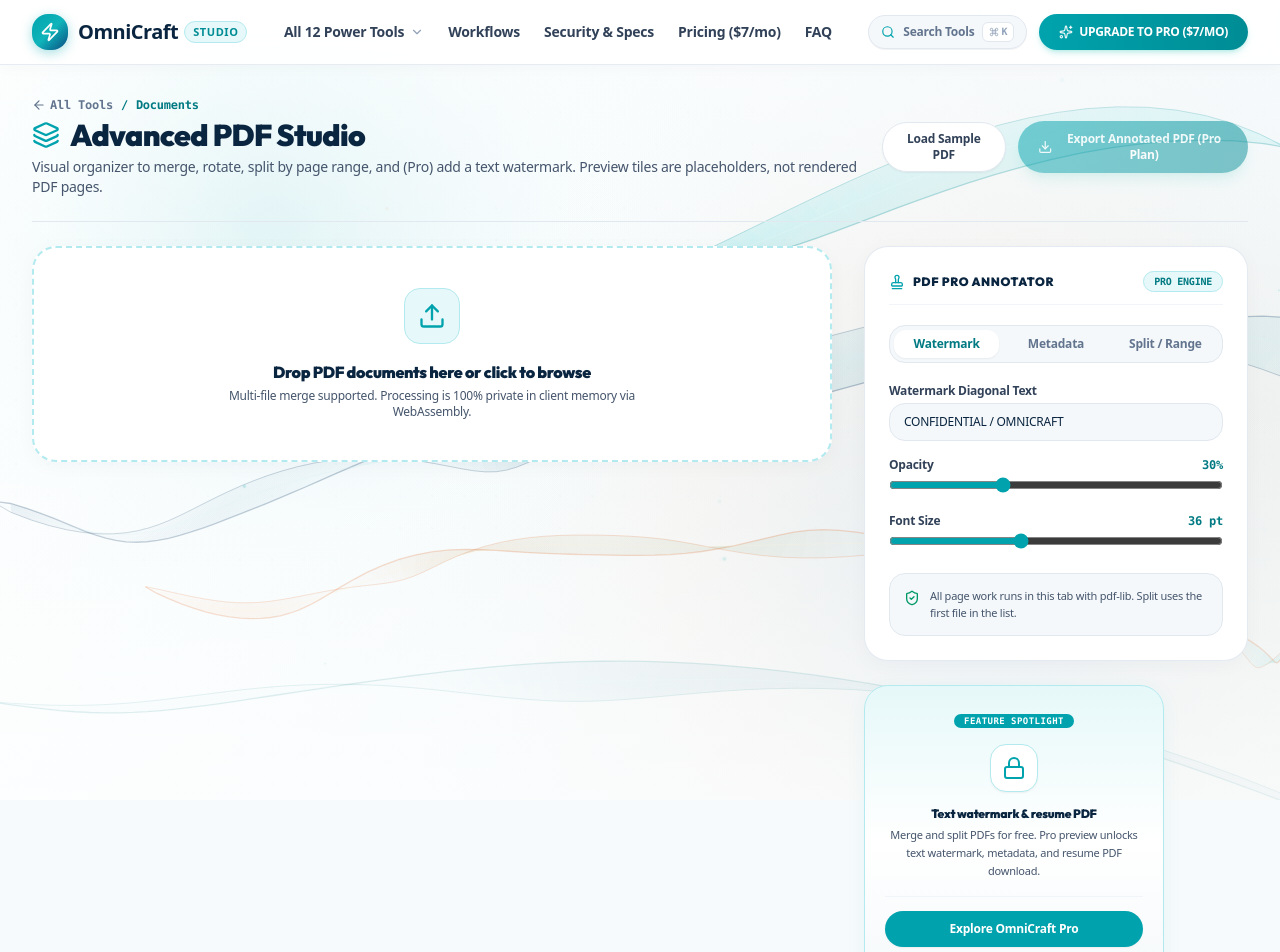
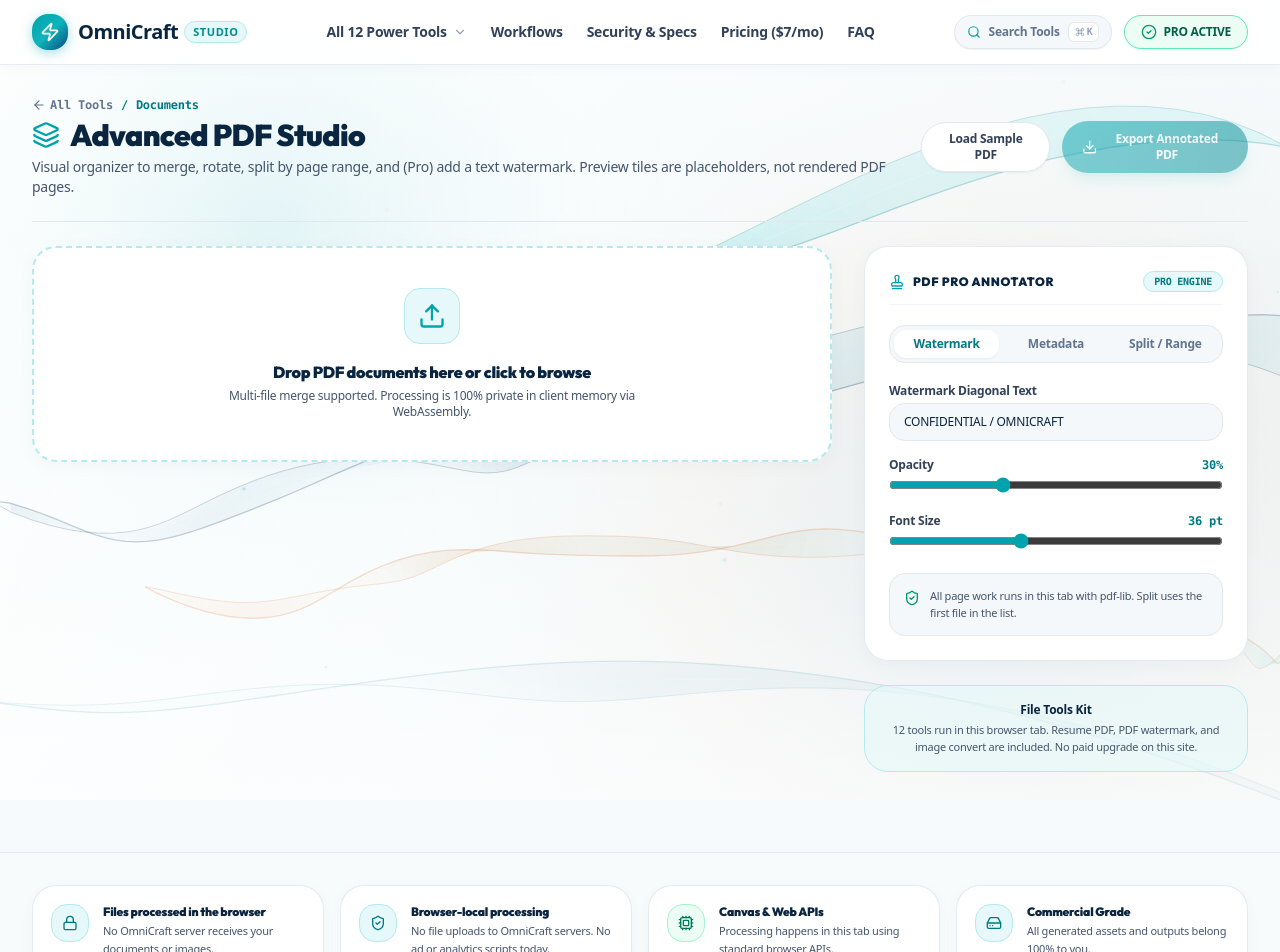
Before and after one commit to Sourendas/OmniCraft-Studio, a React (Vite) app: page /pdf-suite in a window 1280 px wide. Shown: the top 952 px of the page. Built offline with nearby package versions, Linux system fonts and the light colour scheme.

Commit message:
Rebrand nav/hero/footer and unlock tools without Pro checkout

```diff
--- a/src/components/layout/AdBanner.tsx
+++ b/src/components/layout/AdBanner.tsx
@@ -1,6 +1,4 @@
 import React from 'react';
-import { useSubscription } from '../../context/SubscriptionContext';
-import { Sparkles, ShieldCheck, Zap, ArrowRight, Lock } from 'lucide-react';
 
 interface AdBannerProps {
   type: 'leaderboard' | 'sidebar' | 'in-content';
@@ -8,116 +6,10 @@ interface AdBannerProps {
 }
 
 export const AdBanner: React.FC<AdBannerProps> = ({ type, className = '' }) => {
-  const { isPro, openUpgradeModal } = useSubscription();
-
-  if (isPro) {
-    return (
-      <div
-        id={`ad-pro-pill-${type}`}
-        className={`flex items-center justify-center gap-2 py-2 px-4 rounded-full bg-emerald-50 border border-emerald-200 text-xs text-emerald-800 my-4 shadow-2xs ${className}`}
-      >
-        <span className="flex h-2 w-2 rounded-full bg-emerald-500 animate-pulse" />
-        <span className="font-black">OmniCraft Pro Active</span>
-        <span className="text-emerald-300">•</span>
-        <span className="font-bold">Uncapped High-Throughput Mode</span>
-        <ShieldCheck className="w-3.5 h-3.5 text-emerald-600" />
-      </div>
-    );
-  }
-
-  if (type === 'leaderboard') {
-    return (
-      <div
-        id="ad-banner-leaderboard"
-        className={`w-full max-w-[728px] mx-auto rounded-3xl bg-gradient-to-r from-[#E6F8F9] via-white to-[#E6F8F9]/60 border border-[#B3EAEF] p-4 my-6 flex flex-col sm:flex-row items-center justify-between gap-3 text-center sm:text-left transition-all shadow-[0_4px_20px_rgba(0,163,173,0.06)] hover:border-[#00A3AD] ${className}`}
-      >
-        <div className="flex items-center gap-3.5">
-          <div className="w-10 h-10 rounded-2xl bg-white border border-[#B3EAEF] flex items-center justify-center shrink-0 shadow-2xs">
-            <Sparkles className="w-5 h-5 text-[#00A3AD]" />
-          </div>
-          <div>
-            <div className="flex items-center gap-2 justify-center sm:justify-start">
-              <span className="text-[9px] font-mono font-bold tracking-wider px-2 py-0.5 rounded-full bg-[#00A3AD] text-white uppercase">
-                PRO SPOTLIGHT
-              </span>
-              <span className="text-xs font-black text-[#0A2540]">
-                OmniCraft Pro Spotlight: Resume PDF & PDF watermark export
-              </span>
-            </div>
-            <p className="text-[11px] text-slate-600 mt-0.5 font-medium">
-              Accelerate in-browser exports: resume PDF download and text watermark plus metadata.
-            </p>
-          </div>
-        </div>
-
-        <div className="flex items-center gap-2 shrink-0">
-          <button
-            onClick={() => openUpgradeModal('OmniCraft Pro Spotlight')}
-            className="text-xs font-black px-4 py-2 rounded-full bg-[#00A3AD] hover:bg-[#00B5B8] text-white transition-all shadow-xs cursor-pointer flex items-center gap-1.5"
-          >
-            <span>Learn More</span>
-            <ArrowRight className="w-3 h-3" />
-          </button>
-        </div>
-      </div>
-    );
-  }
-
-  if (type === 'sidebar') {
-    return (
-      <div
-        id="ad-banner-sidebar"
-        className={`w-full max-w-[300px] rounded-3xl bg-gradient-to-b from-[#E6F8F9] via-white to-[#F4F8FA] border border-[#B3EAEF] p-5 flex flex-col justify-between text-center my-4 shadow-[0_4px_20px_rgba(0,163,173,0.06)] ${className}`}
-      >
-        <div>
-          <span className="text-[9px] font-mono font-bold tracking-wider px-2.5 py-0.5 rounded-full bg-[#00A3AD] text-white uppercase">
-            FEATURE SPOTLIGHT
-          </span>
-          <div className="w-12 h-12 mx-auto my-3.5 rounded-2xl bg-white border border-[#B3EAEF] flex items-center justify-center shadow-xs">
-            <Lock className="w-6 h-6 text-[#00A3AD]" />
-          </div>
-          <h4 className="text-xs font-black text-[#0A2540] mb-1">Text watermark & resume PDF</h4>
-          <p className="text-[11px] text-slate-600 leading-relaxed font-medium">
-            Merge and split PDFs for free. Pro preview unlocks text watermark, metadata, and resume PDF download.
-          </p>
-        </div>
-
-        <div className="pt-3.5 border-t border-slate-100 mt-4">
-          <button
-            onClick={() => openUpgradeModal('Feature Spotlight')}
-            className="w-full py-2.5 px-3 rounded-full bg-[#00A3AD] hover:bg-[#00B5B8] text-white text-xs font-black transition-all mb-2 cursor-pointer shadow-xs"
-          >
-            Explore OmniCraft Pro
-          </button>
-          <span className="text-[10px] text-slate-500 font-mono">100% In-Browser Privacy</span>
-        </div>
-      </div>
-    );
-  }
-
-  // in-content
   return (
-    <div
-      id="ad-banner-incontent"
-      className={`w-full max-w-[340px] sm:max-w-[440px] mx-auto rounded-3xl bg-[#E6F8F9]/50 border border-[#B3EAEF] p-4 my-6 flex flex-col justify-between text-center shadow-xs ${className}`}
-    >
-      <div className="flex items-center justify-between mb-2">
-        <span className="text-[9px] font-mono font-bold tracking-wider px-2 py-0.5 rounded-full bg-[#00A3AD] text-white uppercase">
-          PRO SPOTLIGHT
-        </span>
-        <button
-          onClick={() => openUpgradeModal('Pro Features')}
-          className="text-[11px] text-[#007A82] hover:text-[#00A3AD] transition-colors font-bold cursor-pointer"
-        >
-          View Plans
-        </button>
-      </div>
-      <p className="text-xs text-slate-700 font-medium">
-        ⚡ Unlock text PDF watermarking, metadata export, and resume PDF download.
-      </p>
-      <div className="mt-3 flex justify-center">
-        <span className="text-[10px] text-[#008C95] font-mono font-bold">100% Client-Side Engine Guarantee</span>
-      </div>
+    <div id={`site-note-${type}`} className={`w-full max-w-[560px] mx-auto rounded-3xl bg-[#E6F8F9]/60 border border-[#B3EAEF] p-4 my-6 text-center ${className}`}>
+      <p className="text-xs font-black text-[#0A2540]">File Tools Kit</p>
+      <p className="text-[11px] text-slate-600 mt-1 font-medium">12 tools run in this browser tab. Resume PDF, PDF watermark, and image convert are included. No paid upgrade on this site.</p>
     </div>
   );
 };
--- a/src/context/SubscriptionContext.tsx
+++ b/src/context/SubscriptionContext.tsx
@@ -1,5 +1,4 @@
-import React, { createContext, useContext, useState, useEffect } from 'react';
-import confetti from 'canvas-confetti';
+import React, { createContext, useContext } from 'react';
 
 interface SubscriptionContextType {
   isPro: boolean;
@@ -16,111 +15,24 @@ interface SubscriptionContextType {
 
 const SubscriptionContext = createContext<SubscriptionContextType | undefined>(undefined);
 
-const PRO_STORAGE_KEY = 'omnicraft_pro_member_v1';
-const PRO_PLAN_KEY = 'omnicraft_pro_plan_v1';
-
 export const SubscriptionProvider: React.FC<{ children: React.ReactNode }> = ({ children }) => {
-  const [isPro, setIsPro] = useState<boolean>(() => {
-    try {
-      const stored = localStorage.getItem(PRO_STORAGE_KEY);
-      return stored === 'true';
-    } catch {
-      return false;
-    }
-  });
-
-  const [selectedPlan, setSelectedPlan] = useState<'monthly' | 'yearly' | 'lifetime'>(() => {
-    try {
-      const stored = localStorage.getItem(PRO_PLAN_KEY);
-      if (stored === 'monthly' || stored === 'yearly' || stored === 'lifetime') {
-        return stored;
-      }
-      return 'yearly'; // Default to best-value yearly
-    } catch {
-      return 'yearly';
-    }
-  });
-
-  const [isUpgradeModalOpen, setIsUpgradeModalOpen] = useState<boolean>(false);
-  const [upgradeFeatureName, setUpgradeFeatureName] = useState<string>('Pro Suite');
-
-  useEffect(() => {
-    try {
-      localStorage.setItem(PRO_STORAGE_KEY, String(isPro));
-      localStorage.setItem(PRO_PLAN_KEY, selectedPlan);
-    } catch (e) {
-      console.warn('LocalStorage not available', e);
-    }
-  }, [isPro, selectedPlan]);
-
-  const fireConfetti = () => {
-    try {
-      confetti({
-        particleCount: 80,
-        spread: 70,
-        origin: { y: 0.6 },
-        colors: ['#00A3AD', '#0FB5BA', '#0F4C81', '#FA6400', '#10b981']
-      });
-    } catch (e) {
-      console.warn('Confetti error', e);
-    }
+  const value: SubscriptionContextType = {
+    isPro: true,
+    selectedPlan: 'yearly',
+    setSelectedPlan: () => {},
+    isUpgradeModalOpen: false,
+    upgradeFeatureName: '',
+    openUpgradeModal: () => {},
+    closeUpgradeModal: () => {},
+    activatePro: () => {},
+    deactivatePro: () => {},
+    toggleProTestMode: () => {},
   };
-
-  const openUpgradeModal = (featureName = 'Pro Utility', defaultPlan?: 'monthly' | 'yearly' | 'lifetime') => {
-    setUpgradeFeatureName(featureName);
-    if (defaultPlan) {
-      setSelectedPlan(defaultPlan);
-    }
-    setIsUpgradeModalOpen(true);
-  };
-
-  const closeUpgradeModal = () => {
-    setIsUpgradeModalOpen(false);
-  };
-
-  const activatePro = (plan?: 'monthly' | 'yearly' | 'lifetime') => {
-    if (plan) setSelectedPlan(plan);
-    setIsPro(true);
-    setIsUpgradeModalOpen(false);
-    fireConfetti();
-  };
-
-  const deactivatePro = () => {
-    setIsPro(false);
-  };
-
-  const toggleProTestMode = () => {
-    if (!isPro) {
-      activatePro();
-    } else {
-      deactivatePro();
-    }
-  };
-
-  return (
-    <SubscriptionContext.Provider
-      value={{
-        isPro,
-        selectedPlan,
-        setSelectedPlan,
-        isUpgradeModalOpen,
-        upgradeFeatureName,
-        openUpgradeModal,
-        closeUpgradeModal,
-        activatePro,
-        deactivatePro,
-        toggleProTestMode,
-      }}
-    >
-      {children}
-    </SubscriptionContext.Provider>
-  );
+  return <SubscriptionContext.Provider value={value}>{children}</SubscriptionContext.Provider>;
 };
 
 export const useSubscription = () => {
   const context = useContext(SubscriptionContext);
-  if (!context) {
-    throw new Error('useSubscription must be used within a SubscriptionProvider');
-  }
+  if (!context) throw new Error('useSubscription must be used within a SubscriptionProvider');
   return context;
 };
--- /dev/null
+++ b/src/pages/Guides.tsx
@@ -0,0 +1,28 @@
+import React from 'react';
+import { Link } from 'react-router-dom';
+import { ArrowLeft } from 'lucide-react';
+
+export const GuidesPage: React.FC = () => {
+  return (
+    <div className="relative z-10 max-w-3xl mx-auto px-4 sm:px-6 lg:px-8 py-12">
+      <Link to="/" className="inline-flex items-center gap-1.5 text-xs font-black text-[#007A82] hover:text-[#00A3AD] mb-6">
+        <ArrowLeft className="w-3.5 h-3.5" /> Back to tools
+      </Link>
+      <div className="rounded-3xl bg-white border border-slate-200/90 p-8 sm:p-12 space-y-8 text-slate-700 text-sm leading-relaxed">
+        <h1 className="text-2xl sm:text-3xl font-black text-[#0A2540]">How the tools work</h1>
+        <section className="space-y-2">
+          <h2 className="text-lg font-black text-[#0A2540]">PDF merge and split</h2>
+          <p className="font-medium">Open <Link to="/pdf-suite" className="text-[#007A82] underline font-bold">PDF Suite</Link>. Merge and split run with pdf-lib in this tab.</p>
+        </section>
+        <section className="space-y-2">
+          <h2 className="text-lg font-black text-[#0A2540]">Image convert and compress</h2>
+          <p className="font-medium">Use File Converter or Image Optimizer. Images are re-encoded on an HTML5 canvas.</p>
+        </section>
+        <section className="space-y-2">
+          <h2 className="text-lg font-black text-[#0A2540]">Resume PDF</h2>
+          <p className="font-medium">Resume Builder exports a PDF with jsPDF in this browser. Keyword overlap is not an employer ATS.</p>
+        </section>
+      </div>
+    </div>
+  );
+};
```
